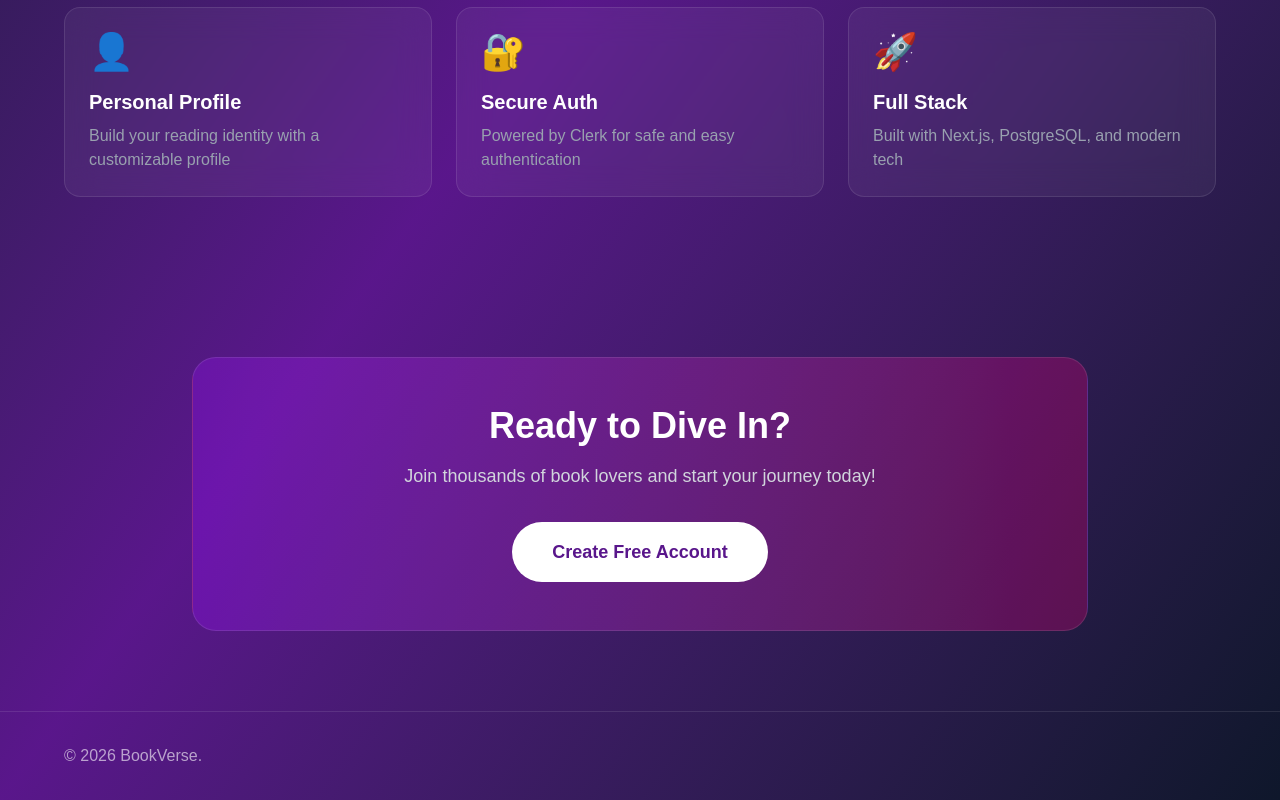
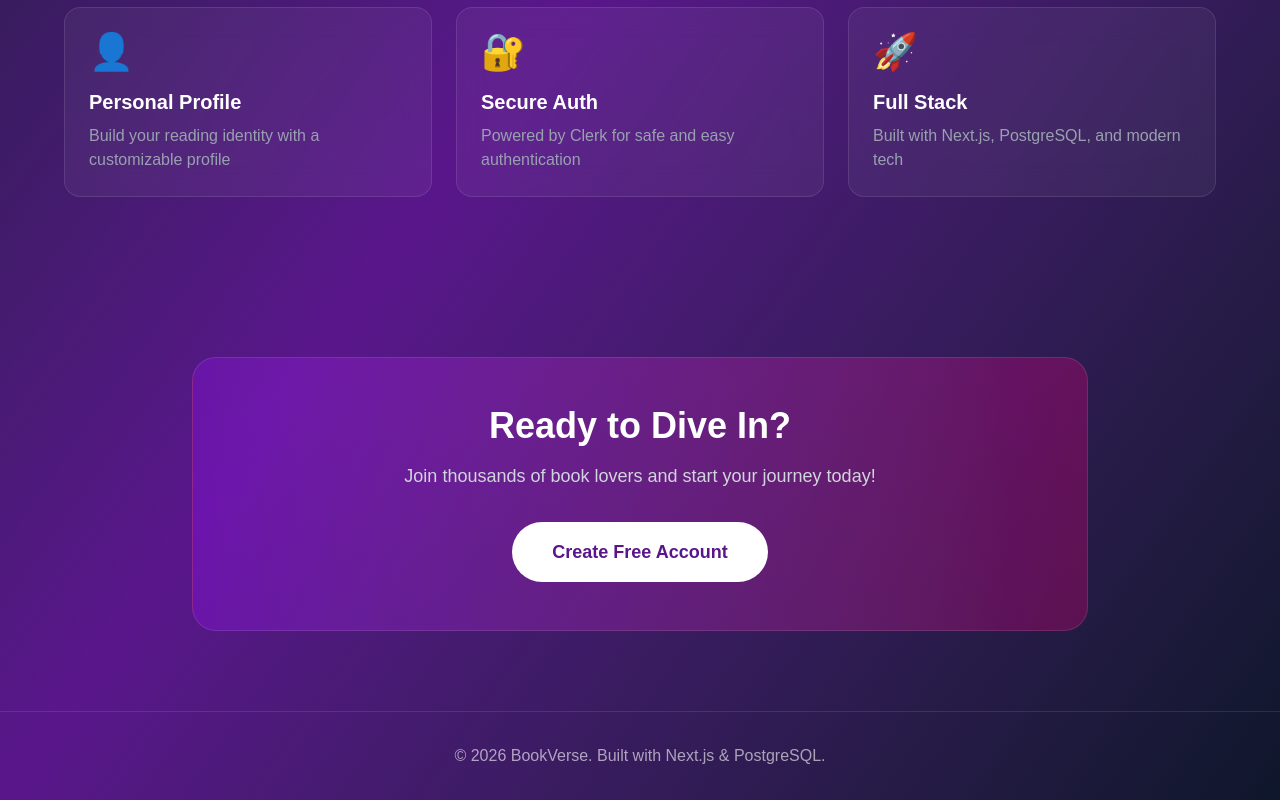
Before and after one commit to bh-official/BookVerse, a Next.js app: page / in a window 1280 px wide. Shown: the part 1068-1868 px from the top of the page. Built offline with nearby package versions, Linux system fonts and the light colour scheme; no server answers; a web font is replaced by a local one.

Commit message:
aligned footer

```diff
--- a/src/app/page.js
+++ b/src/app/page.js
@@ -184,8 +184,10 @@ export default function LandingPage() {
 
       {/* Footer */}
       <footer className="relative z-10 py-8 px-4 border-t border-white/10">
-        <div className="max-w-6xl mx-auto flex flex-col md:flex-row justify-between items-center gap-4">
-          <div className="text-white/60">© 2026 BookVerse.</div>
+        <div className="max-w-6xl mx-auto text-center">
+          <div className="text-white/60">
+            © 2026 BookVerse. Built with Next.js & PostgreSQL.
+          </div>
         </div>
       </footer>
     </div>
```
